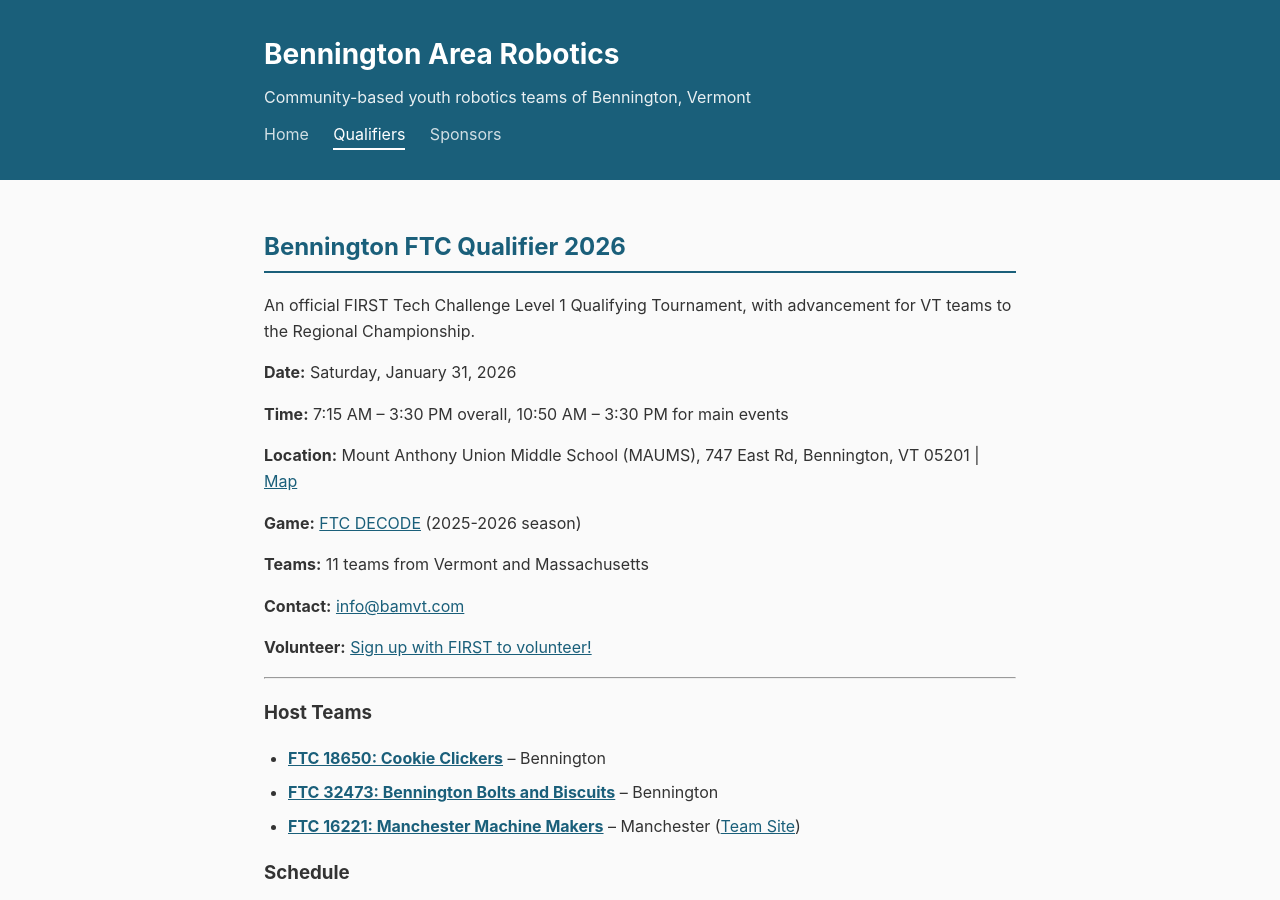
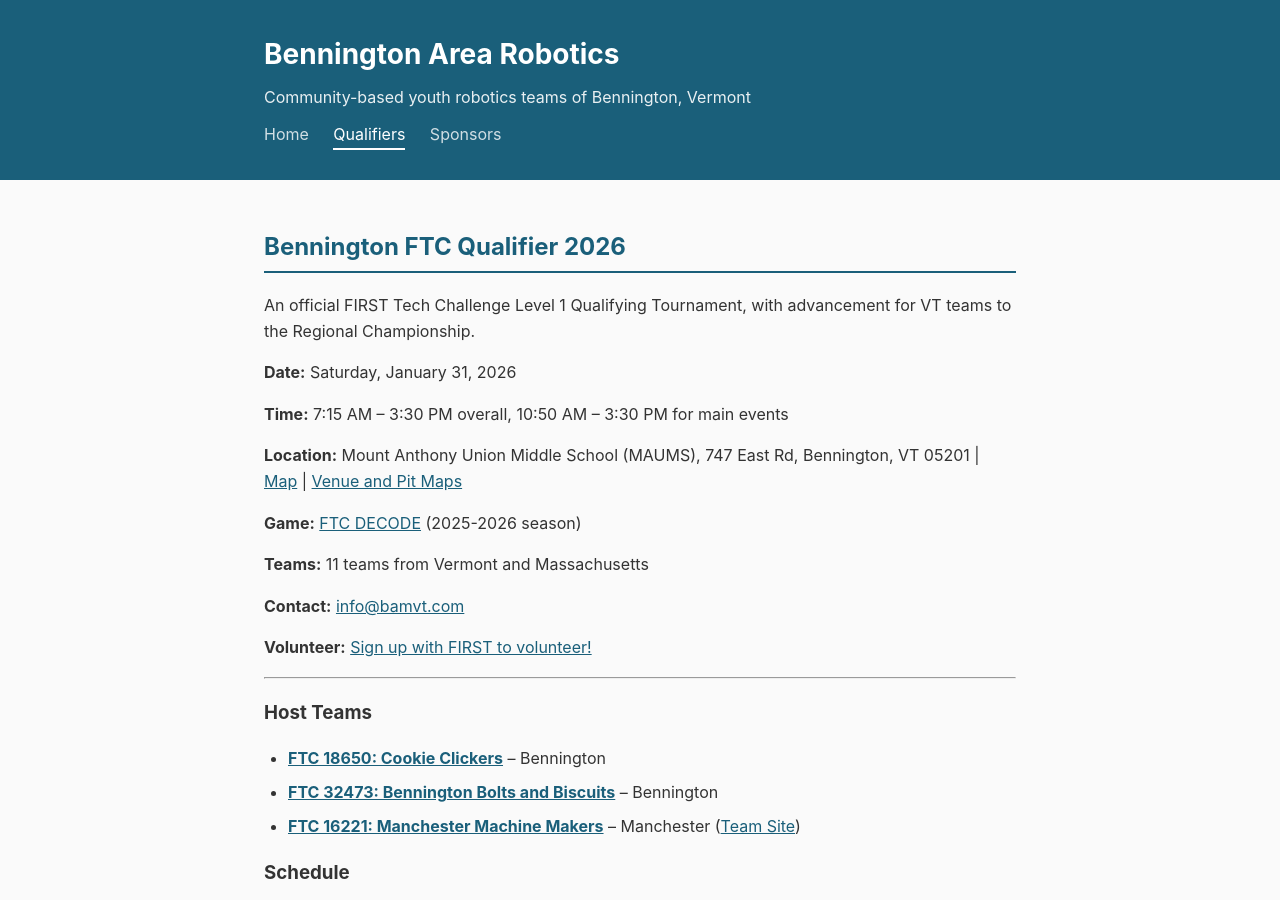
Before and after one commit to bennington-area-robotics/bennington-area-robotics.github.io, a Jekyll site: the page built from events/bennington-qualifier-2026.md, in a window 1280 px wide and 900 px high. Built offline with Jekyll 4.4.1, drawn with Linux system fonts in a browser that asks for light colours.

Commit message:
adds venue and pits map

```diff
--- a/events/bennington-qualifier-2026.md
+++ b/events/bennington-qualifier-2026.md
@@ -11,7 +11,7 @@ An official FIRST Tech Challenge Level 1 Qualifying Tournament, with advancement
 
 **Time:** 7:15 AM – 3:30 PM overall, 10:50 AM – 3:30 PM for main events
 
-**Location:** Mount Anthony Union Middle School (MAUMS), 747 East Rd, Bennington, VT 05201 \| [Map](https://maps.app.goo.gl/zE9WbCbWNENq3pGUA){:target="_blank"}
+**Location:** Mount Anthony Union Middle School (MAUMS), 747 East Rd, Bennington, VT 05201 \| [Map](https://maps.app.goo.gl/zE9WbCbWNENq3pGUA){:target="_blank"} \| [Venue and Pit Maps](/files/SoVT Qualifier - Venue and Pit Maps.pdf){:target="_blank"}
 
 **Game:** [FTC DECODE](https://www.firstinspires.org/programs/ftc/game-and-season){:target="_blank"} (2025-2026 season)
 
```
Also changed, not shown: 1 other file.
